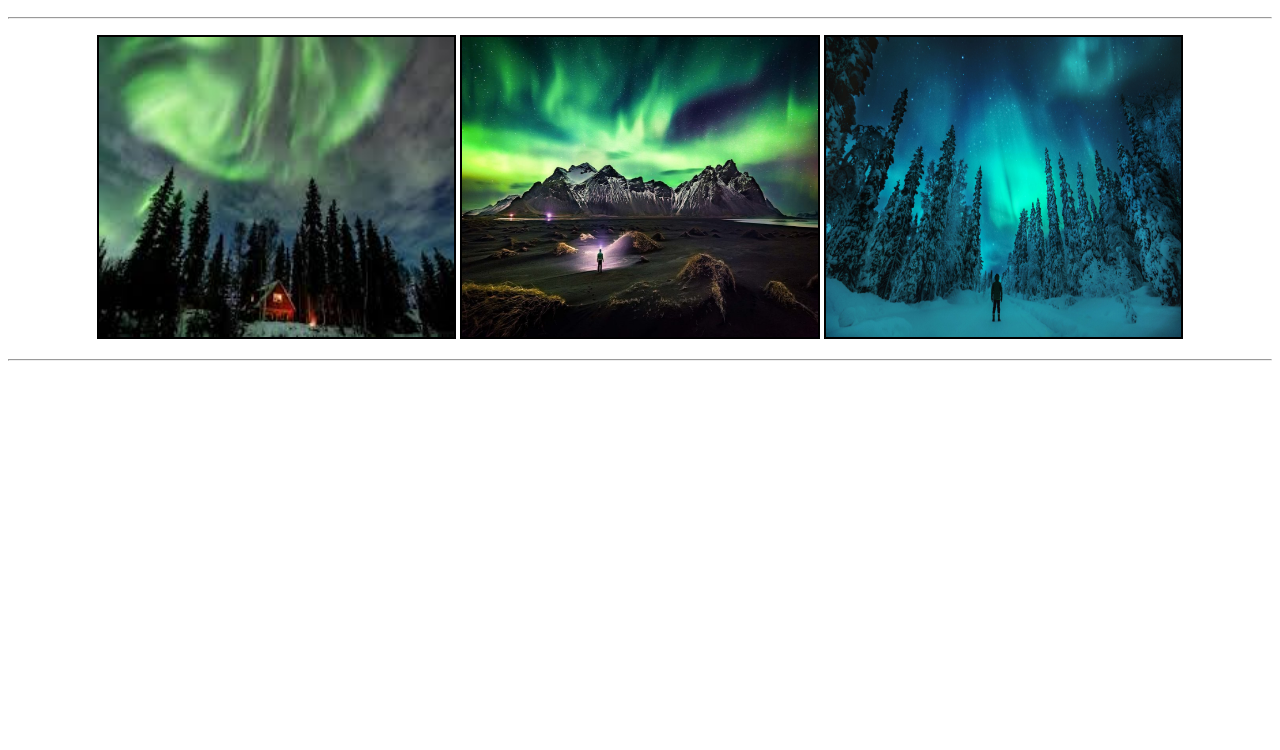
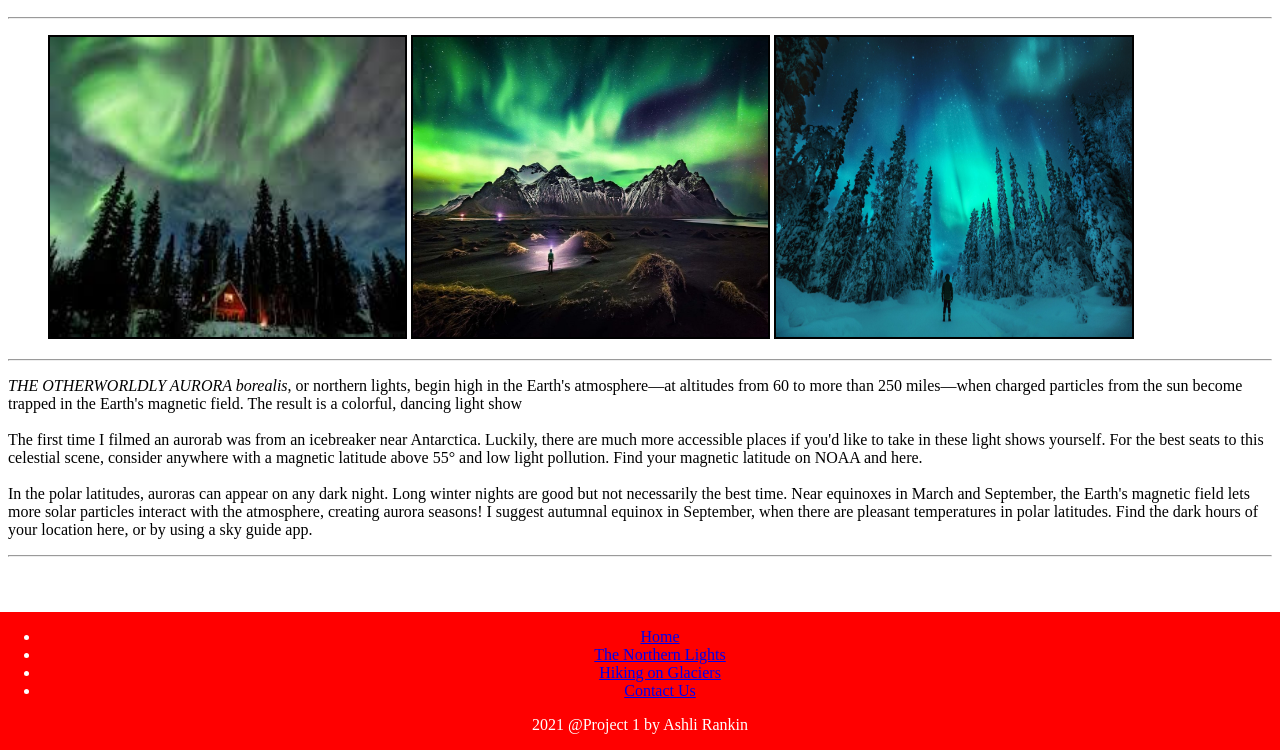
Before and after one commit to Ashlirankin18/ProjectOne, a plain HTML site: page northernLights.html in a window 1280 px wide. Shown: the part 50-800 px from the top of the page. Drawn offline with Linux system fonts and the light colour scheme.

Commit message:
Updated text and footer

```diff
--- a/northernLights.html
+++ b/northernLights.html
@@ -9,14 +9,26 @@
     <div class="header">
       <h2>Northern Lights</h2>
       <hr>
+    </div>
+    <figure class="gallery">
+        <img class="galleryImage" src="images/photos/northern1.jpeg" alt="">
+        <img class="galleryImage" src="images/photos/northern2.jpeg" alt="">
+        <img class="galleryImage" src="images/photos/northern3.jpeg" alt="">
+        </figure>
+      <hr>
+<p><em>THE OTHERWORLDLY AURORA borealis</em>, or northern lights, begin high in the Earth's atmosphere—at altitudes from 60 to more than 250 miles—when charged particles from the sun become trapped in the Earth's magnetic field. The result is a colorful, dancing light show <br><br>
+The first time I filmed an aurorab was from an icebreaker near Antarctica. Luckily, there are much more accessible places if you'd like to take in these light shows yourself. For the best seats to this celestial scene, consider anywhere with a magnetic latitude above 55° and low light pollution. Find your magnetic latitude on NOAA and here.<br><br>
+In the polar latitudes, auroras can appear on any dark night. Long winter nights are good but not necessarily the best time. Near equinoxes in March and September, the Earth's magnetic field lets more solar particles interact with the atmosphere, creating aurora seasons! I suggest autumnal equinox in September, when there are pleasant temperatures in polar latitudes. Find the dark hours of your location here, or by using a sky guide app.</p>
+<hr>
+<section class="footer">
+  <ul class="bottomDiv">
+    <li><a href="index.html">Home</a></li>
+    <li><a href="northernLights.html">The Northern Lights</a></li>
+    <li><a href="hiking.html">Hiking on Glaciers</a></li>
+    <li><a href="contact.html">Contact Us</a></li>
+  </ul>
+  <p class="copyright">2021 @Project 1 by Ashli Rankin</p>
+</section>
 
-          <figure class="gallery">
-            <img class="galleryImage" src="images/photos/northern1.jpeg" alt="">
-            <img class="galleryImage" src="images/photos/northern2.jpeg" alt="">
-            <img class="galleryImage" src="images/photos/northern3.jpeg" alt="">
-          </figure>
-
-          <hr>
-    </div>
   </body>
 </html>
```
Also changed, not shown: hiking.html (+12 -1 lines), index.html (+8 -1 lines).
